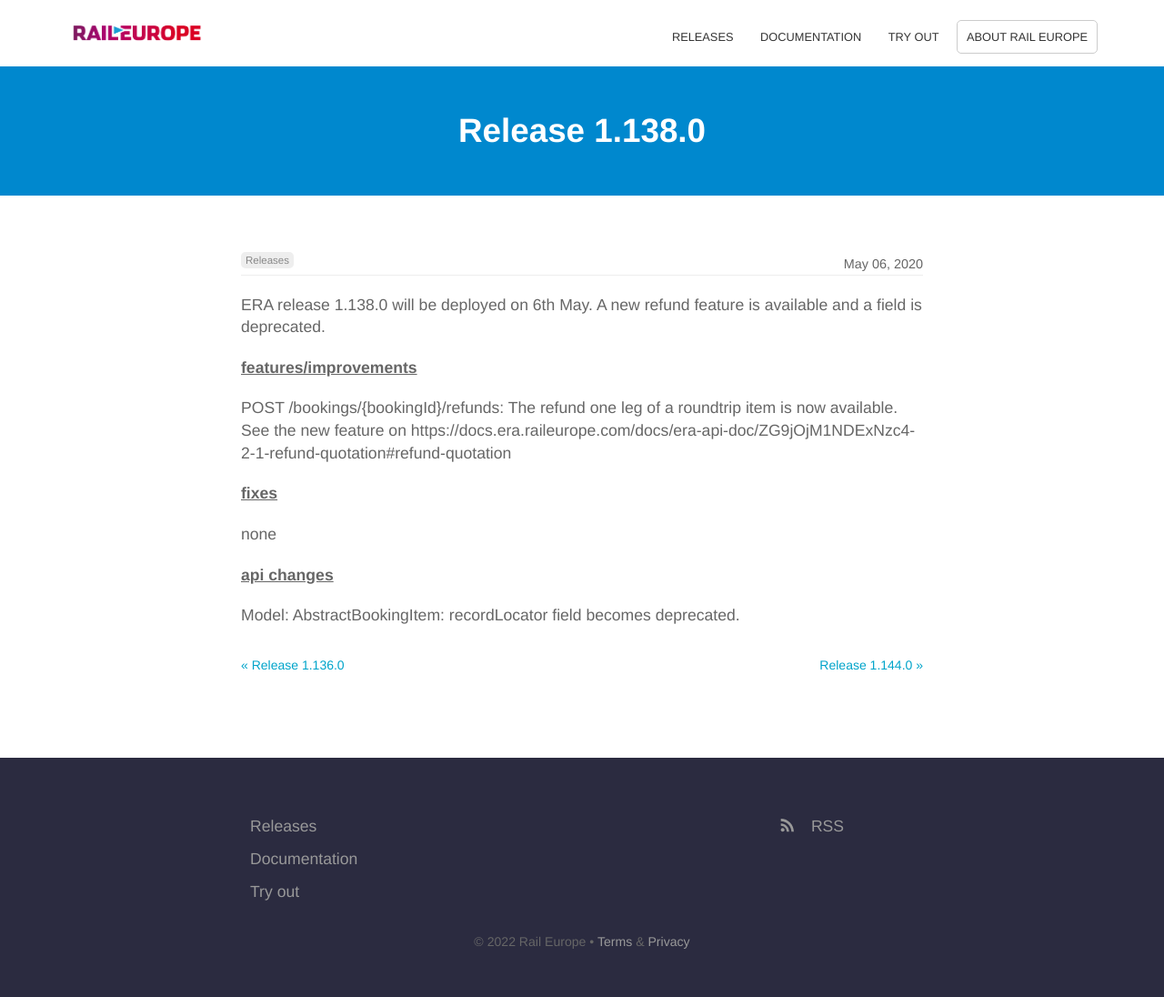
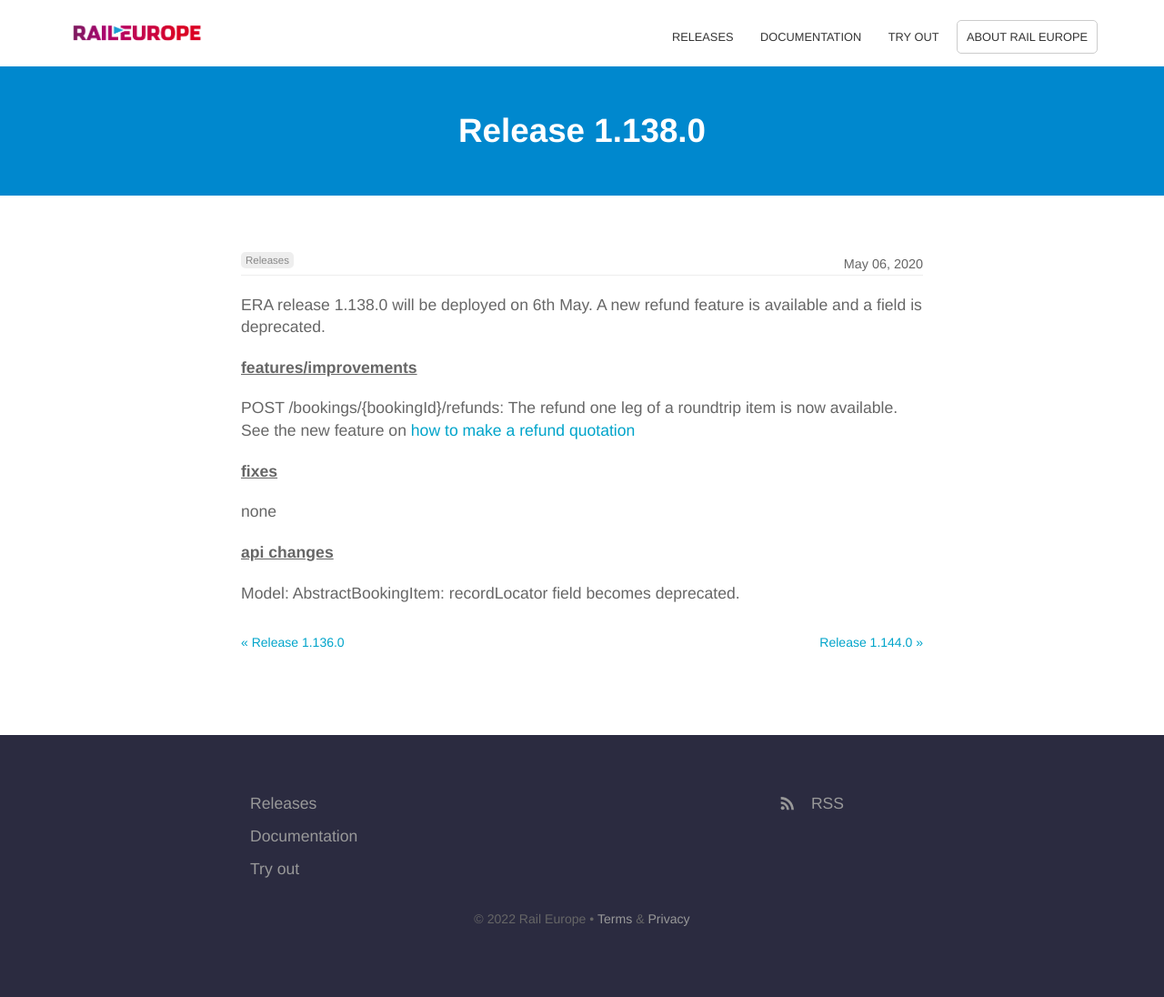
Before and after one commit to rail-europe/era-api, a Jekyll site: the page built from _posts/2020-05-06-release-1.138.0.md, in a window 1280 px wide. Shown: the whole page at 91% size. Built offline with Jekyll 4.4.1, drawn with Linux system fonts in a browser that asks for light colours; after the commit the page ends 1071 px from its top, so only the background shows below that.

Commit message:
update links

```diff
--- a/_posts/2020-05-06-release-1.138.0.md
+++ b/_posts/2020-05-06-release-1.138.0.md
@@ -11,7 +11,7 @@
 
 **<u>features/improvements</u>**
 
-POST /bookings/{bookingId}/refunds: The refund one leg of a roundtrip item is now available. See the new feature on https://docs.era.raileurope.com/docs/era-api-doc/ZG9jOjM1NDExNzc4-2-1-refund-quotation#refund-quotation
+POST /bookings/{bookingId}/refunds: The refund one leg of a roundtrip item is now available. See the new feature on [how to make a refund quotation](https://docs.era.raileurope.com/docs/era-api-doc/ZG9jOjM1NDExNzc4-2-1-refund-quotation#refund-quotation)
 
 **<u>fixes</u>**
 
```
Also changed, not shown: _posts/2020-02-19-release-1.128.0.md (+1 -1 lines).
